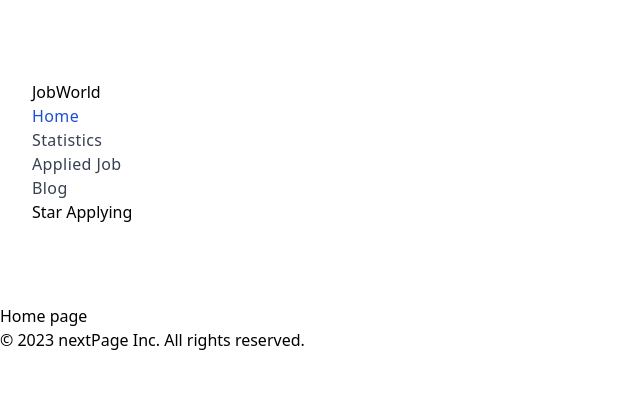
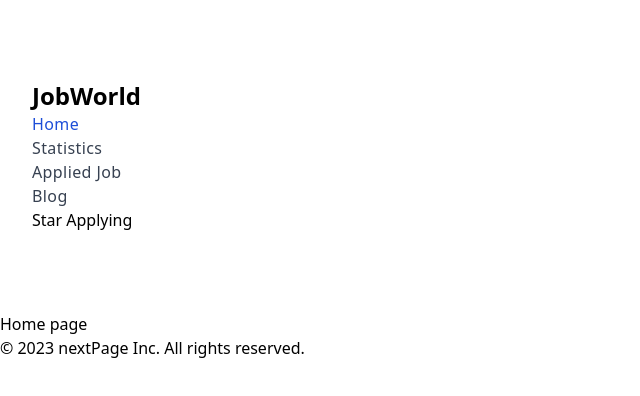
Before and after one commit to Mohammad-Arkan/assignment-9, a React (Vite) app: page / in a window 1280 px wide. Shown: the top 396 px of the page, without its empty margins (0-640 px from the left). Built offline with nearby package versions, Linux system fonts and the light colour scheme.

Commit message:
implement nav

```diff
--- a/src/components/Header.jsx
+++ b/src/components/Header.jsx
@@ -5,7 +5,9 @@ const Header = () => {
     return (
         <div className='my-container'>
             <div className='flex items-center justify-between'>
-                <div>JobWorld</div>
+                <div>
+                    <h1 className='jobworld'>JobWorld</h1>
+                </div>
                 <div>
                     <ul className='flex items-center justify-center gap-5'>
                         <li>
--- a/src/index.css
+++ b/src/index.css
@@ -3,7 +3,11 @@
 @tailwind utilities;
 
 .my-container{
-  @apply px-4 py-16 mx-auto sm:max-w-xl md:max-w-full lg:max-w-screen-xl md:px-24 lg:px-8 lg:py-20
+  @apply py-12 mx-auto sm:max-w-xl md:max-w-full lg:max-w-screen-xl md:px-24 lg:px-8 lg:py-20
+}
+/* header nav logo section */
+.jobworld{
+  @apply font-bold text-2xl
 }
 
 .btn{
```
